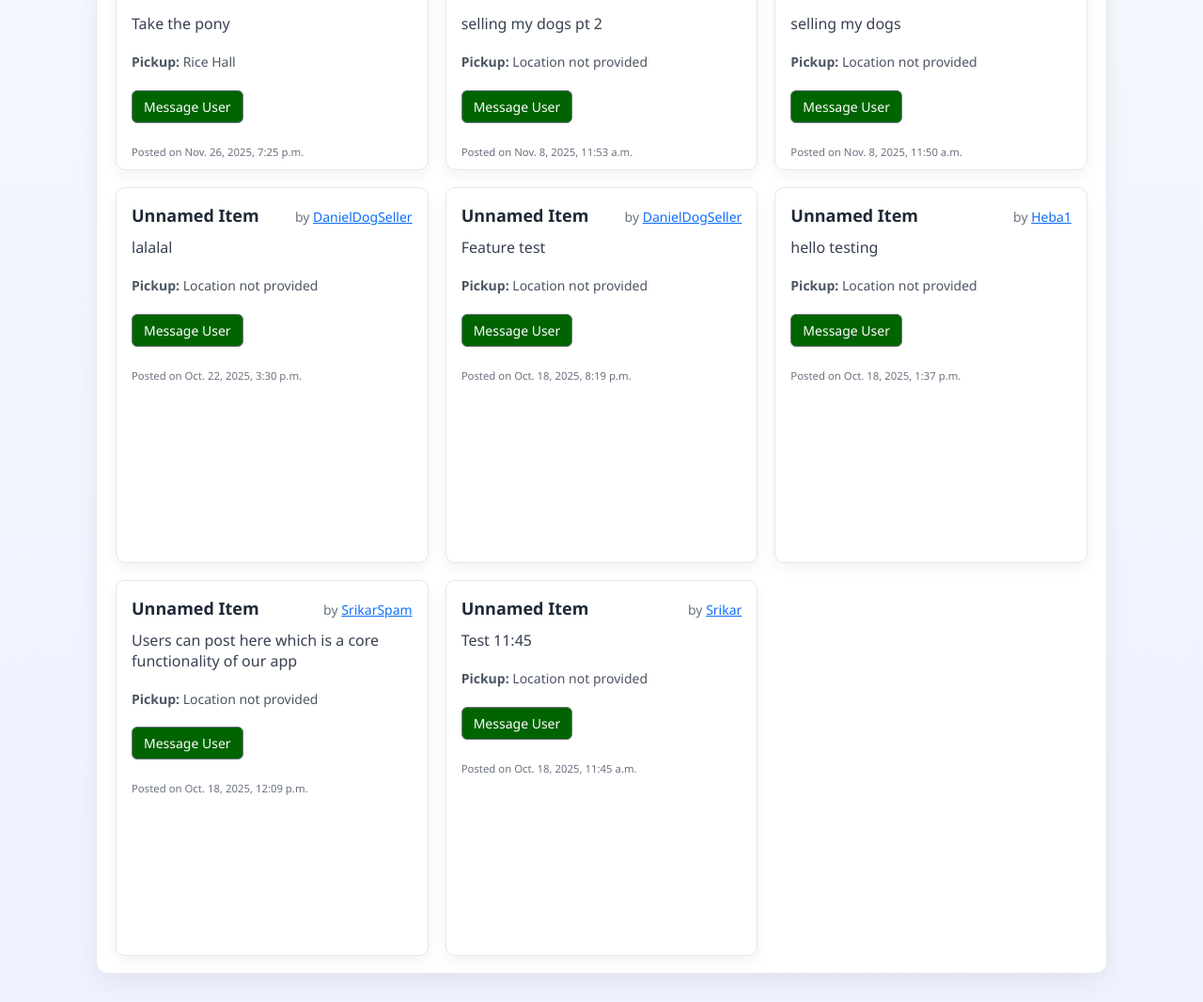
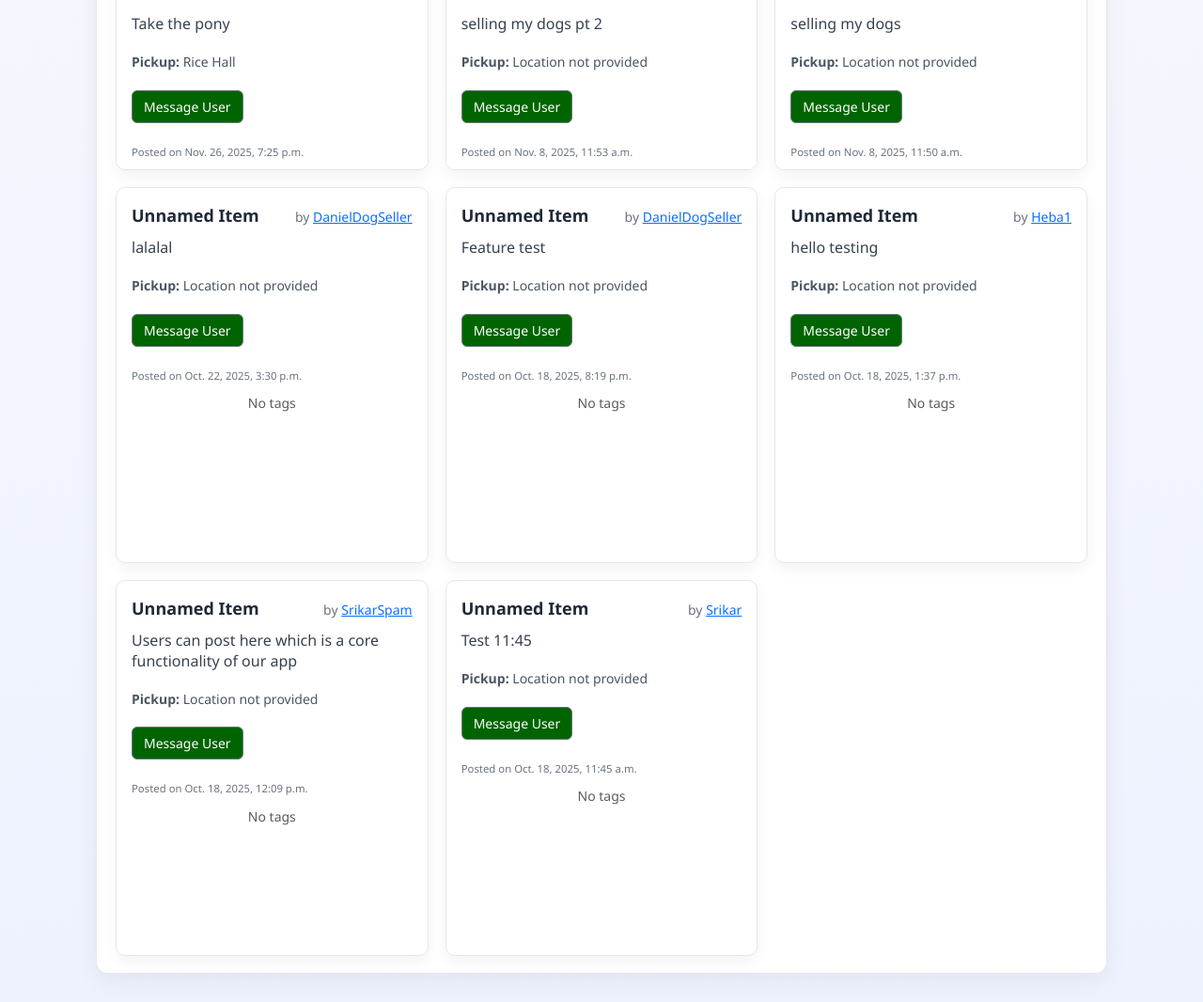
Before and after one commit to samanthafranks03/UVAThrift, a Django app: page /market/ in a window 1280 px wide. Shown: the part 709-1775 px from the top of the page at 94% size. Run offline with Django 5.2, Linux system fonts and the light colour scheme; data comes from the database, SQL or seed files in the repository; both versions use the stored data as it was after the commit; parts of the project's set-up code (start-up, migrations or seed data) failed here and were passed over.

Commit message:
Edited posts to properly display attached tags

```diff
--- a/a2_market/static/a2_market/style.css
+++ b/a2_market/static/a2_market/style.css
@@ -60,13 +60,21 @@ body {
 
 /* Responsive breakpoints: 2 cols, 3 cols, 4 cols */
 @media (min-width: 600px) {
-    .posts-grid { grid-template-columns: repeat(2, 1fr); }
+    .posts-grid {
+        grid-template-columns: repeat(2, 1fr);
     }
+}
+
 @media (min-width: 900px) {
-    .posts-grid { grid-template-columns: repeat(3, 1fr); }
+    .posts-grid {
+        grid-template-columns: repeat(3, 1fr);
     }
+}
+
 @media (min-width: 1200px) {
-    .posts-grid { grid-template-columns: repeat(4, 1fr); }
+    .posts-grid {
+        grid-template-columns: repeat(4, 1fr);
+    }
 }
 
 .post-card {
@@ -74,7 +82,7 @@ body {
     border: 1px solid #e1e1e1;
     border-radius: 6px;
     padding: 10px;
-    box-shadow: 0 1px 2px rgba(0,0,0,0.03);
+    box-shadow: 0 1px 2px rgba(0, 0, 0, 0.03);
     display: flex;
     flex-direction: column;
     height: 300px; /* slightly smaller card height */
--- a/market/templates/home_page.html
+++ b/market/templates/home_page.html
@@ -47,6 +47,7 @@
     flex-direction: column;
     gap: 10px;
     min-height: 400px;
+      overflow: auto;
   }
 
   .post-header {
@@ -213,6 +214,35 @@
   #tag-input.duplicate {
   border: 2px solid red;
   background-color: #ffe5e5;
+}
+
+.scrollable {
+    max-height: 300px;
+    overflow-y: auto;
+}
+
+/* Stuff for Chromium browsers */
+.scrollable::-webkit-scrollbar {
+    width: 6px;
+}
+
+.scrollable::-webkit-scrollbar-track {
+    background: transparent;
+}
+
+.scrollable::-webkit-scrollbar-thumb {
+    background: rgba(50, 130, 15, 0.3);
+    border-radius: 3px;
+}
+
+.scrollable::-webkit-scrollbar-thumb:hover {
+    background: rgba(50, 130, 15, 0.5);
+}
+
+/* Firefoxia oh yeah */
+.scrollable {
+    scrollbar-width: thin;
+    scrollbar-color: rgba(50, 130, 15, 0.3) transparent;
 }
 </style>
 {% endblock %}
@@ -420,7 +450,7 @@
     <div class="posts-grid">
     {% for post in posts %}
         {% if user or not post.author.is_private %}
-          <div class="post-card">
+          <div class="post-card scrollable">
             <div class="post-header">
               <div class="post-title">{{ post.title|default_if_none:"Unnamed Item"|default:"Unnamed Item" }}</div>
               <div class="post-author">by <a href="/users/{{ post.author.hashed_email }}">{{ post.author.nickname }}</a></div>
@@ -445,6 +475,16 @@
                 </span>
               {% endif %}
             </div>
+            {% if post.tags.all %}
+              <button id="toggleTags" class="text-muted small btn btn-sm">Click to expand tags</button>
+              <div id="postTags" style="display: none;">
+                {% for tag in post.tags.all %}
+                  <span class="badge bg-secondary">{{ tag.name }}</span>
+                {% endfor %}
+              </div>
+            {% else %}
+              <span class="text-muted small" style="margin: 0 auto;">No tags</span>
+            {% endif %}
           </div>
         {% endif %}
     {% empty %}
@@ -452,6 +492,19 @@
     {% endfor %}
     </div>
   </div>
+
+    <script>
+      document.getElementById('toggleTags').addEventListener('click', function() {
+        const tagsDiv = document.getElementById('postTags');
+        if (tagsDiv.style.display === 'none') {
+          tagsDiv.style.display = 'block';
+          this.textContent = 'Hide tags';
+        } else {
+          tagsDiv.style.display = 'none';
+          this.textContent = 'Click to expand tags';
+        }
+      });
+    </script>
 
   <script>
   function toggleFlag(postId, buttonElement) {
```
Also changed, not shown: db.sqlite3. Lines whose indentation alone changed are shown as unchanged.
